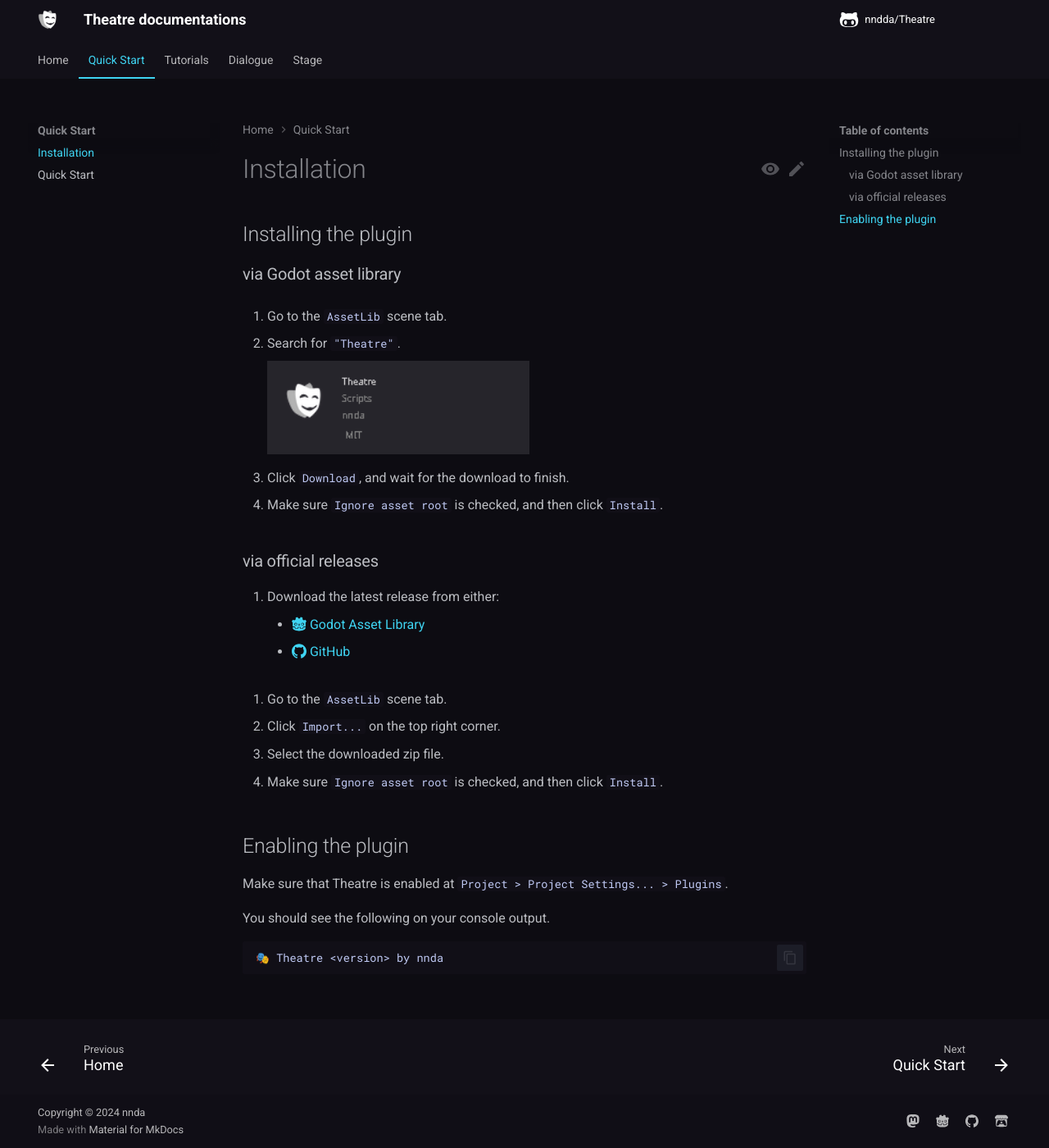
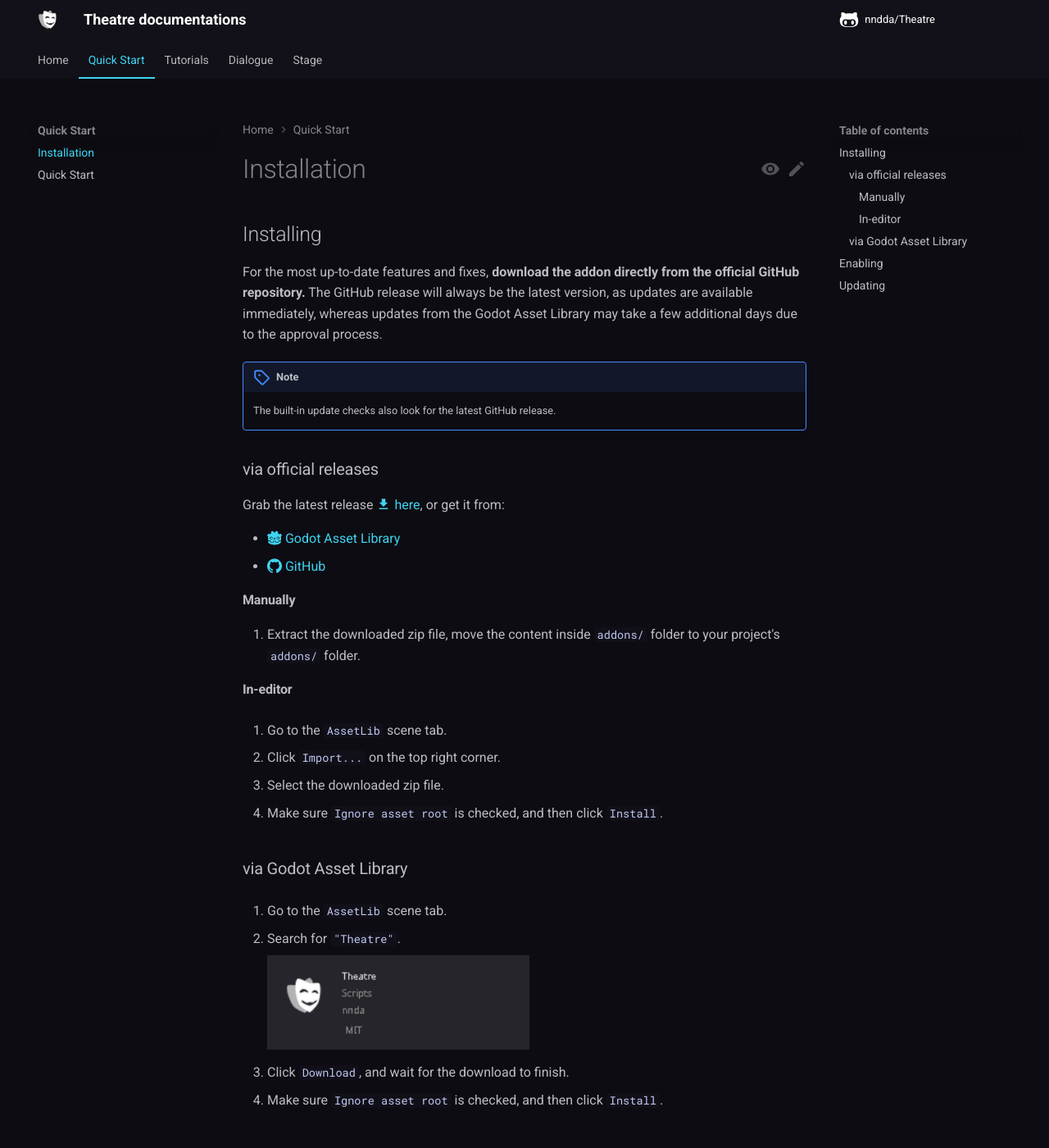
Before and after one commit to nndda/Theatre, an MkDocs documentation site: the page built from docs/installation.md, in a window 1280 px wide and 1400 px high. Shown: the whole window at 82% size. Built offline with MkDocs 1.6.1 and Material for MkDocs 9.7.7, drawn with Linux system fonts in a browser that asks for light colours; comment, search, counter and statistics services are not loaded; some of the changed text lies outside the part shown.

Commit message:
Improve installation page

````diff
--- a/docs/installation.md
+++ b/docs/installation.md
@@ -1,35 +1,47 @@
 # Installation
 
-## Installing the plugin
+## Installing
 
-### via Godot asset library
+For the most up-to-date features and fixes, **download the addon directly from the official GitHub repository.** The GitHub release will always be the latest version, as updates are available immediately, whereas updates from the Godot Asset Library may take a few additional days due to the approval process.
 
-1. Go to the `AssetLib` scene tab.
+!!! note
+    The built-in update checks also look for the latest GitHub release.
 
-2. Search for `"Theatre"`.
+### via official releases
+
+Grab the latest release [:material-download: here](https://github.com/nndda/Theatre/archive/refs/tags/0.7.0.zip), or get it from:
+
+- [:simple-godotengine: Godot Asset Library](https://godotengine.org/asset-library/asset/2332)
+- [:simple-github: GitHub](https://github.com/nndda/Theatre/releases)
+
+#### Manually
+
+0. Extract the downloaded zip file, move the content inside `addons/` folder to your project's `addons/` folder.
+
+#### In-editor
+
+0. Go to the `AssetLib` scene tab.
+
+0. Click `Import...` on the top right corner.
+
+0. Select the downloaded zip file.
+
+0. Make sure `Ignore asset root` is checked, and then click `Install`.
+
+### via Godot Asset Library
+
+0. Go to the `AssetLib` scene tab.
+
+0. Search for `"Theatre"`.
 
     ![Theatre on AssetLib](./assets/images/installation_assetlib_theatre.png){ width="320" }
 
-3. Click `Download`, and wait for the download to finish.
+0. Click `Download`, and wait for the download to finish.
 
-4. Make sure `Ignore asset root` is checked, and then click `Install`.
+0. Make sure `Ignore asset root` is checked, and then click `Install`.
 
-### via official releases
 
-1. Download the latest release from either:
-    - [:simple-godotengine: Godot Asset Library](https://godotengine.org/asset-library/asset/2332)
-    - [:simple-github: GitHub](https://github.com/nndda/Theatre/releases)
-<!--    - [:simple-itchdotio: itch.io](https://nnda.itch.io/theatre)-->
-
-2. Go to the `AssetLib` scene tab.
-
-3. Click `Import...` on the top right corner.
-
-4. Select the downloaded zip file.
-
-5. Make sure `Ignore asset root` is checked, and then click `Install`.
-
-## Enabling the plugin
+## Enabling
 
 Make sure that Theatre is enabled at `Project > Project Settings... > Plugins`.
 
@@ -38,3 +50,17 @@
 ```
 🎭 Theatre <version> by nnda
 ```
+
+
+## Updating
+
+0. Disable Theatre plugin and close your project.
+
+0. Delete `addons/Theatre/` folder.
+
+0. Re-install it [via official releases manually](#manually).
+
+0. Enable the Theatre plugin.
+
+!!! note
+    For updates on `Dialogue` (new `Dialogue` features, syntax, or parser updates), you might want to re-import the written `Dialogue` resources, by using `Project > Tools > 🎭 Theatre > ♻️ Reimport Dialogue resources`.
````
